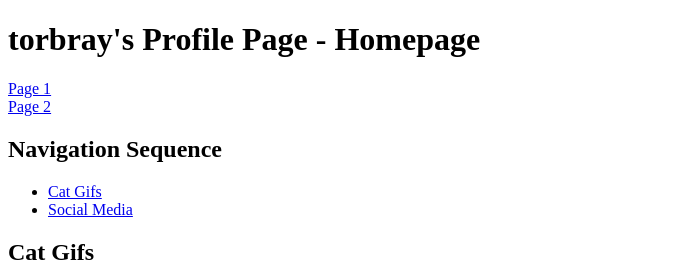
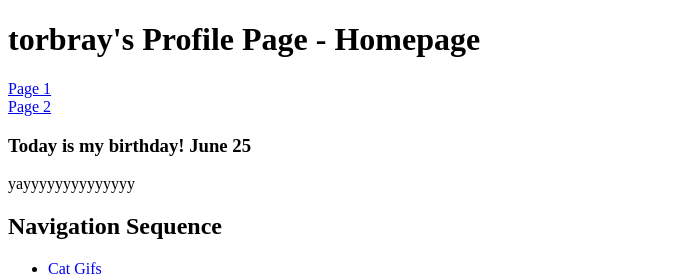
Before and after one commit to torbray/CatImages, a plain HTML site: page index.html in a window 1280 px wide. Shown: the top 274 px of the page, without its empty margins (0-674 px from the left). Drawn offline with Linux system fonts and the light colour scheme.

Commit message:
Alpha v0.5.1

```diff
--- a/index.html
+++ b/index.html
@@ -10,6 +10,8 @@
       <h1>torbray's Profile Page - Homepage</h1>
       <div><a href="index.html">Page 1</a></div>
       <div><a href="page2.html">Page 2</a></div>
+      <h3>Today is my birthday! June 25</h3>
+      <div>yayyyyyyyyyyyyyy</div>
     </header>
     <nav>
       <h2>Navigation Sequence</h2>
```
